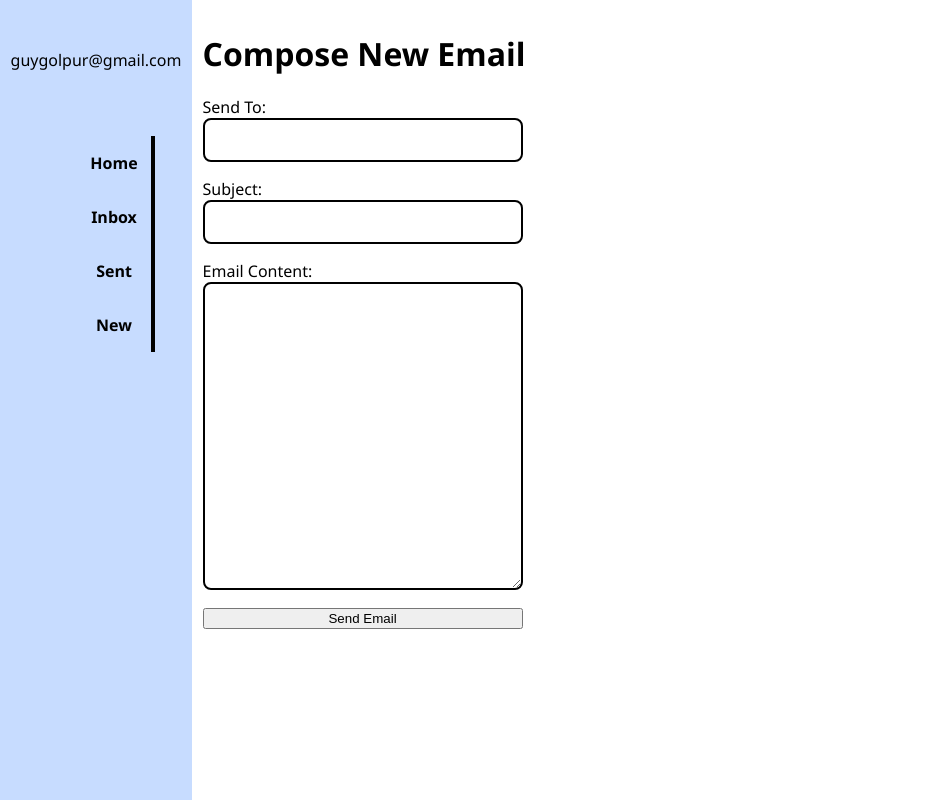
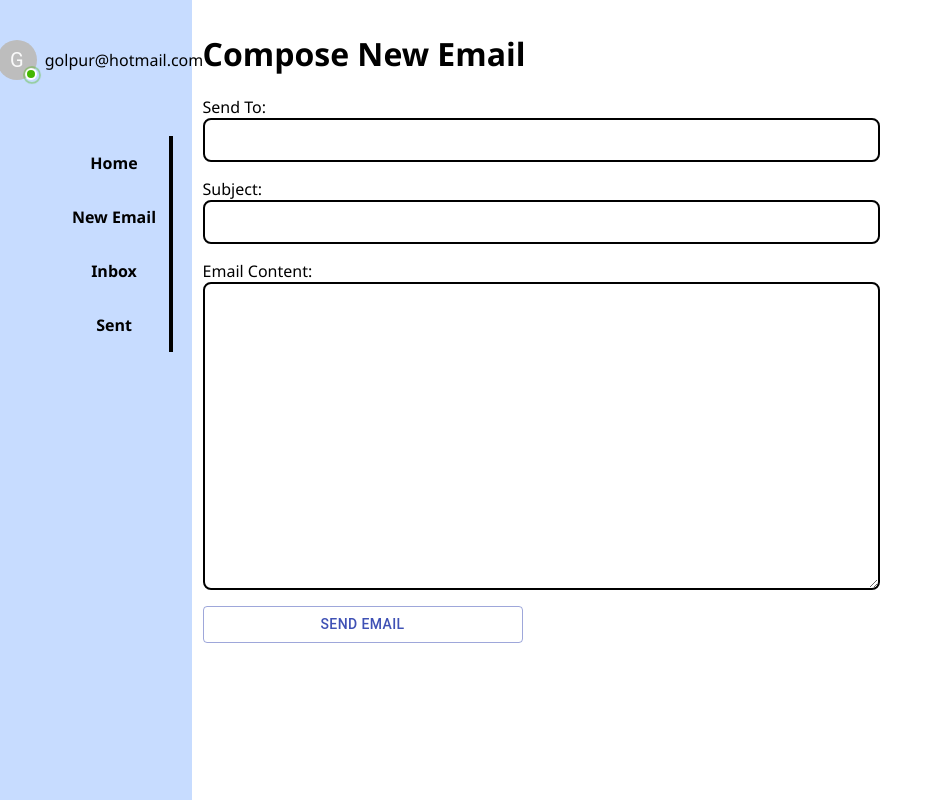
Before and after one commit to Guygolpur/Guy-Golpur-08-12-2020-front, a React (Create React App) app: page /composeNewEmail in a window 1280 px wide. Shown: the whole page, without its empty margins (0-943 px from the left). Built offline with nearby package versions, Linux system fonts and the light colour scheme.

Commit message:
Bagde, pop up message and buttons.
Created new badge at navbar.
created new pop up message and buttons.

```diff
--- a/src/App.css
+++ b/src/App.css
@@ -46,13 +46,9 @@ nav a:hover {
   padding: 1.1%;
 }
 
-#send-email-form h3 {
-  margin-bottom: 16px;
-}
-
 #send-email-form input, textarea {
   display: block;
-  width: 300px;
+  width: 70%;
   padding: 8px;
   border-radius: 8px;
   font-family: 'Segoe UI', Tahoma, Geneva, Verdana, sans-serif;
--- a/src/App.js
+++ b/src/App.js
@@ -13,7 +13,7 @@ import SentEmailList from './components/SentEmailList'
 import ComposeEmailForm from './components/ComposeEmailForm'
 import './App.css'
 
-const accountEmailAddress = "guygolpur@gmail.com"
+const accountEmailAddress = "golpur@hotmail.com"
 
 
 function App() {
--- a/src/NavBar.js
+++ b/src/NavBar.js
@@ -1,10 +1,64 @@
 import React from 'react'
 import { Link } from 'react-router-dom'
+import Badge from '@material-ui/core/Badge'
+import Avatar from '@material-ui/core/Avatar'
+import { makeStyles, withStyles } from '@material-ui/core/styles'
+
+const StyledBadge = withStyles((theme) => ({
+    badge: {
+        backgroundColor: '#44b700',
+        color: '#44b700',
+        boxShadow: `0 0 0 2px ${theme.palette.background.paper}`,
+        '&::after': {
+            position: 'absolute',
+            top: 0,
+            left: 0,
+            width: '100%',
+            height: '100%',
+            borderRadius: '50%',
+            animation: '$ripple 1.2s infinite ease-in-out',
+            border: '1px solid currentColor',
+            content: '""',
+        },
+    },
+    '@keyframes ripple': {
+        '0%': {
+            transform: 'scale(.8)',
+            opacity: 1,
+        },
+        '100%': {
+            transform: 'scale(2.4)',
+            opacity: 0,
+        },
+    },
+}))(Badge)
+
+const useStyles = makeStyles((theme) => ({
+    root: {
+        '& > *': {
+            margin: theme.spacing(1),
+        },
+    },
+}))
 
 
-const NavBar = ({ accountEmailAddress }) => (
+const NavBar = ({ accountEmailAddress }) => {
+    const classes = useStyles()
+    return (
         <div style={{ width: '100%', height: '100%', display: 'flex', backgroundColor: '#c7dcff', flexDirection: 'column' }}>
             <div style={{ width: '100%', height: '15%', display: 'flex', justifyContent: "center", alignItems: "center" }}>
+                <div className={classes.root}>
+                    <StyledBadge
+                        overlap="circle"
+                        anchorOrigin={{
+                            vertical: 'bottom',
+                            horizontal: 'right',
+                        }}
+                        variant="dot"
+                    >
+                        <Avatar alt="badge" >{accountEmailAddress.charAt(0).toUpperCase()}</Avatar>
+                    </StyledBadge>
+                </div>
                 {accountEmailAddress}
             </div>
             <div style={{ width: '100%', height: '85%', display: 'flex', justifyContent: "center" }}>
@@ -14,13 +68,13 @@ const NavBar = ({ accountEmailAddress }) => (
                             <Link to="/">Home</Link>
                         </li>
                         <li>
+                            <Link to="/composeNewEmail">New Email</Link>
+                        </li>
+                        <li>
                             <Link to="/email-list">Inbox</Link>
                         </li>
                         <li>
                             <Link to="/sent-email-list">Sent</Link>
-                    </li>
-                    <li>
-                        <Link to="/composeNewEmail">New</Link>
                         </li>
                     </ul>
                 </nav>
@@ -28,5 +82,6 @@ const NavBar = ({ accountEmailAddress }) => (
 
         </div>
     )
+}
 
 export default NavBar
--- a/src/components/ComposeEmailForm.js
+++ b/src/components/ComposeEmailForm.js
@@ -1,4 +1,5 @@
 import React, { useState } from 'react'
+import Button from '@material-ui/core/Button'
 
 const ComposeEmailForm = (props) => {
     const [receiverEmailAddress, setReceiverEmailAddress] = useState('')
@@ -6,7 +7,7 @@ const ComposeEmailForm = (props) => {
     const [emailContent, setEmailContent] = useState('')
     const senderEmailAddress = props.accountEmailAddress
 
-    const addComment = async () => {
+    const sendEmail = async () => {
         var today = new Date(), date, time
 
         date = today.getFullYear() + '-' + (today.getMonth() + 1) + '-' + today.getDate();
@@ -37,7 +38,9 @@ const ComposeEmailForm = (props) => {
                 Email Content:
             <textarea rows="12" cols="80" value={emailContent} onChange={(event) => setEmailContent(event.target.value)} />
             </label>
-            <button onClick={() => addComment()}>Send Email</button>
+            <Button variant="outlined" color="primary" onClick={() => sendEmail()}>
+                Send Email
+            </Button>
         </div>
     )
 }
```
Also changed, not shown: 1 other file (tests, documents, lock files or other folders). Lines whose indentation alone changed are shown as unchanged.
